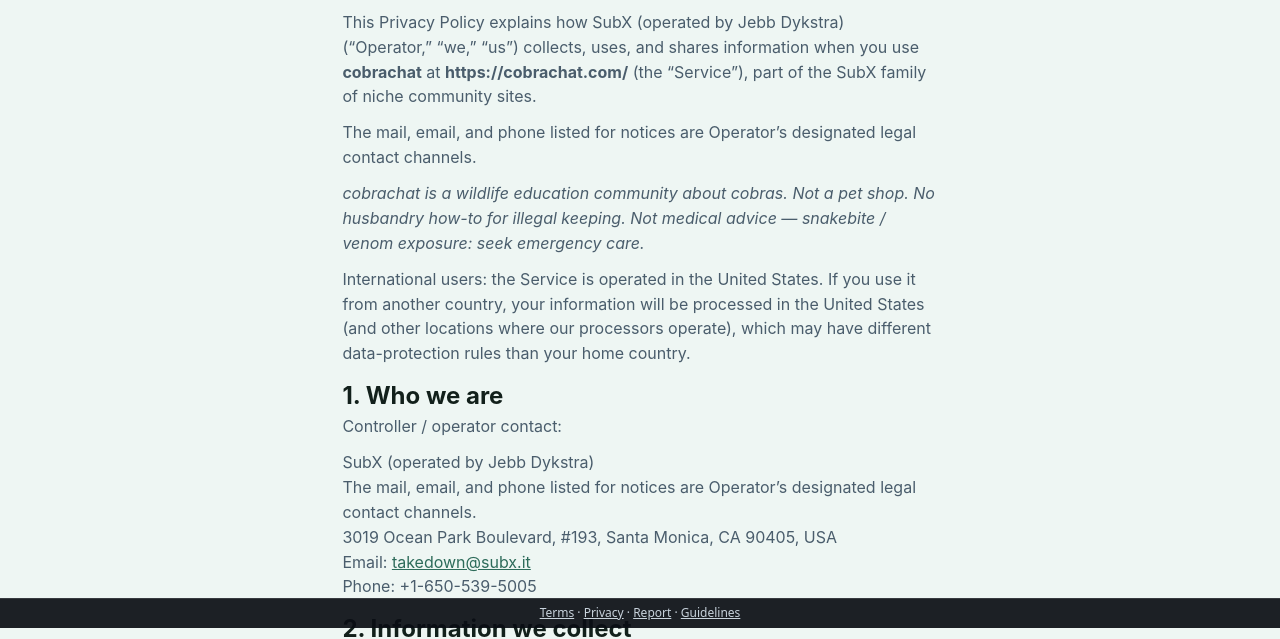
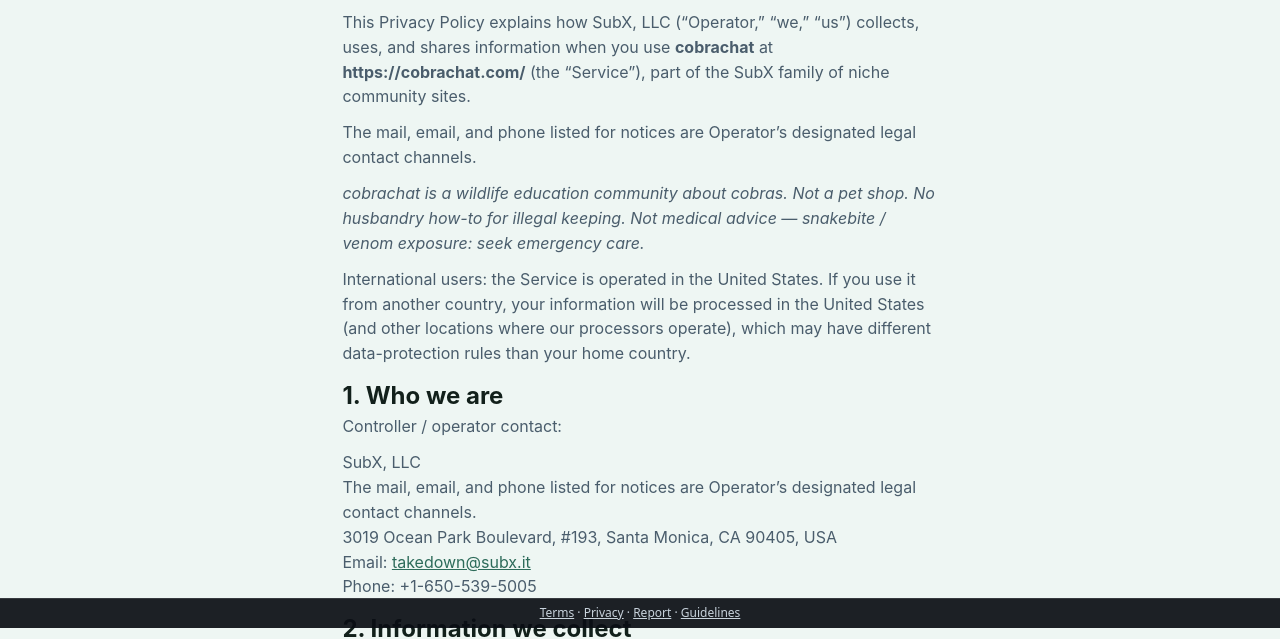
Before and after one commit to jebbdykstra99/cobrachat, a plain HTML site: page privacy.html in a window 1280 px wide. Shown: the part 172-811 px from the top of the page. Drawn offline with Linux system fonts and the light colour scheme.

Commit message:
legal: update operator string to SubX, LLC, a Colorado limited liability company (CO SOS ID# 20268297411)

```diff
--- a/privacy.html
+++ b/privacy.html
@@ -12,14 +12,14 @@
   <article class="legal-doc">
     <p class="legal-kicker">Effective September 25, 2026 · Governing law: State of California, United States of America</p>
     <h1>Privacy Policy</h1>
-    <p>This Privacy Policy explains how SubX (operated by Jebb Dykstra) (“Operator,” “we,” “us”) collects, uses, and shares information when you use <strong>cobrachat</strong> at <strong>https://cobrachat.com/</strong> (the “Service”), part of the SubX family of niche community sites.</p>
+    <p>This Privacy Policy explains how SubX, LLC (“Operator,” “we,” “us”) collects, uses, and shares information when you use <strong>cobrachat</strong> at <strong>https://cobrachat.com/</strong> (the “Service”), part of the SubX family of niche community sites.</p>
     <p>The mail, email, and phone listed for notices are Operator’s designated legal contact channels.</p>
     <p><em>cobrachat is a wildlife education community about cobras. Not a pet shop. No husbandry how-to for illegal keeping. Not medical advice — snakebite / venom exposure: seek emergency care.</em></p>
     <p>International users: the Service is operated in the United States. If you use it from another country, your information will be processed in the United States (and other locations where our processors operate), which may have different data-protection rules than your home country.</p>
 
     <h2>1. Who we are</h2>
     <p>Controller / operator contact:</p>
-    <p>SubX (operated by Jebb Dykstra)<br>
+    <p>SubX, LLC<br>
     The mail, email, and phone listed for notices are Operator’s designated legal contact channels.<br>
     3019 Ocean Park Boulevard, #193, Santa Monica, CA 90405, USA<br>
     Email: <a data-takedown href="mailto:takedown@subx.it">takedown@subx.it</a><br>
```
Also changed, not shown: guidelines.html (+1 -1 lines), report.html (+1 -1 lines), terms.html (+2 -2 lines).
